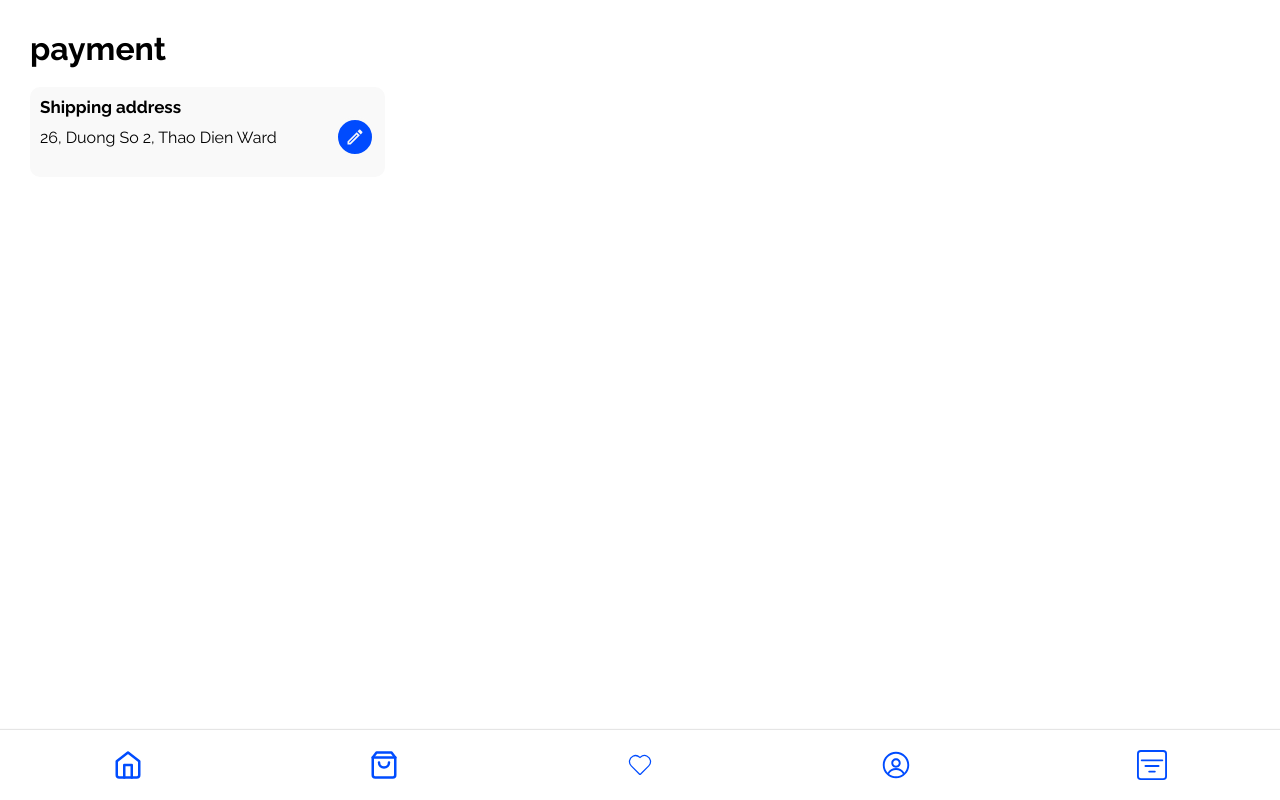
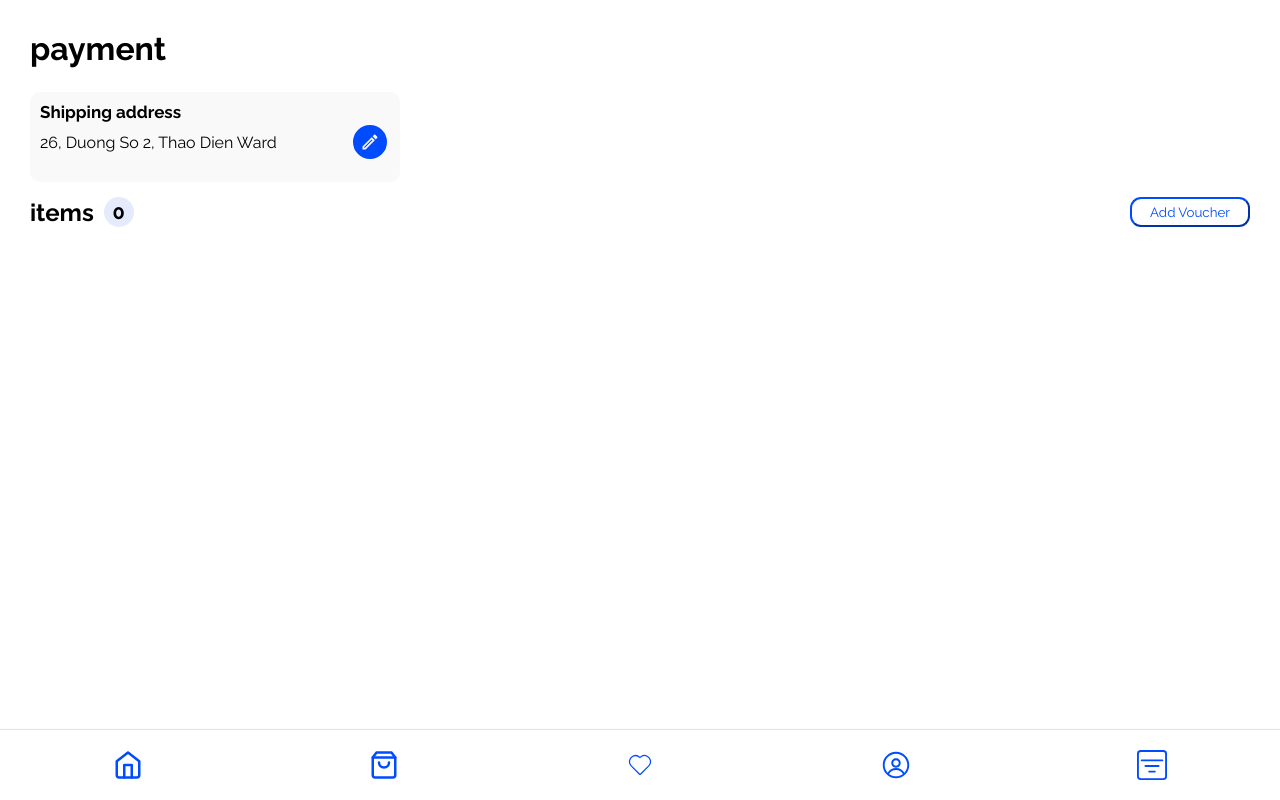
Before and after one commit to 99aliyousif99/Shoppe, a React (Vite) app: page /checkout in a window 1280 px wide. Built offline with nearby package versions, Linux system fonts and the light colour scheme.

Commit message:
feat: enhance Checkout component layout with voucher section and style adjustments

```diff
--- a/src/components/Address/Address.css
+++ b/src/components/Address/Address.css
@@ -1,5 +1,5 @@
 .shipping {
-    width: 335px;
+    width: 350px;
     height: 70px;
     background-color: #f9f9f9;
     border-radius: 10px;
--- a/src/pages/Checkout/Checkout.jsx
+++ b/src/pages/Checkout/Checkout.jsx
@@ -5,6 +5,7 @@ import Address from "../../components/Address/Address";
 
 const Checkout = () => {
   const cart = useCartStore((state) => state.cart);
+
   console.log(cart)
   const totalValue =()=>{
     let total =0
@@ -19,7 +20,15 @@ const Checkout = () => {
       <div className="payment">
         <h1>payment</h1>
         <Address />
-
+        <div className="products">
+          <div className="vouchers">
+            <div className="ems">
+            <h2>items</h2>
+            <div className="quan">{cart.length}</div>
+            </div>
+            <button>Add Voucher</button>
+          </div>
+        </div>
       </div>
 
     </>
--- a/src/pages/Checkout/checkout.css
+++ b/src/pages/Checkout/checkout.css
@@ -1,5 +1,39 @@
-.payment{
+.payment {
+  display: flex;
+  flex-direction: column;
+  gap: 5px;
+  padding: 30px;
+}
 
-  padding: 30px;
+.vouchers {
+  display: flex;
+  align-items: center;
+  justify-content: space-between;
+  padding-top: 10px;
+}
+.ems {
+  display: flex;
+  align-items: center;
+  gap: 10px;
+}
+.vouchers .quan {
+  display: flex;
+  align-items: center;
+  justify-content: center;
+  font-size: 20px;
+  font-weight: bold;
+  width: 30px;
+  height: 30px;
+  border-radius: 50px;
+  background-color: #e5ebfc;
+}
 
+.vouchers button {
+  width: 120px;
+  height: 30px;
+  background: none;
+  border-radius: 11px;
+  border-width: 2px;
+  border-color: #004bfe;
+  color: #004bfe;
 }
```
